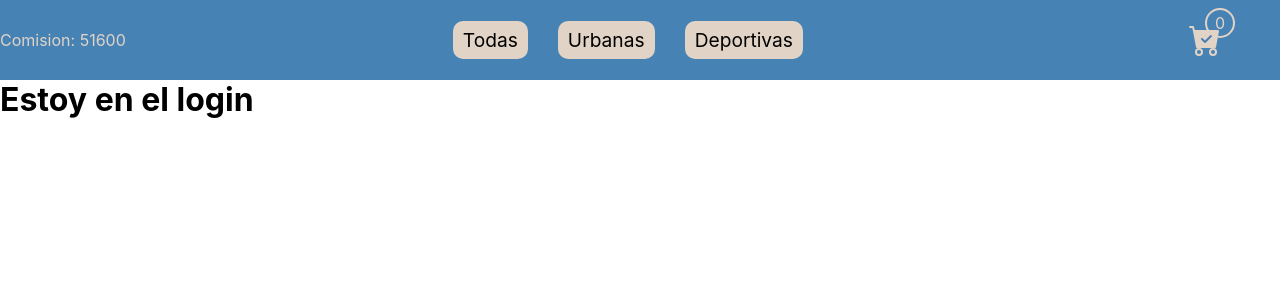
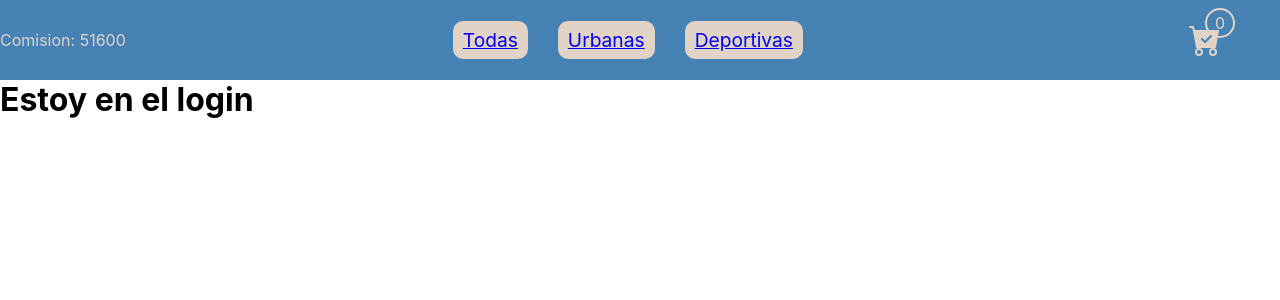
Before and after one commit to jorgeduje/coder-51600, a React (Create React App) app: page /login in a window 1280 px wide. Shown: the top 300 px of the page. Built offline with nearby package versions, Linux system fonts and the light colour scheme.

Commit message:
se finalizola clase 4

```diff
--- a/src/App.js
+++ b/src/App.js
@@ -8,23 +8,21 @@ import Navbar from "./Components/Navbar/Navbar";
 function App() {
   return (
     <BrowserRouter>
-
       <Navbar />
 
       <Routes>
+        <Route path="/" element={<ItemListContainer />} />
 
-        <Route path="/" element={ <ItemListContainer /> } />
+        <Route path="/category/:categoryName" element={<ItemListContainer />} />
 
-        <Route path="/cart" element={ <Cart /> } />
+        <Route path="/cart" element={<Cart />} />
 
-        <Route path="/itemDetail/:id" element={ <ItemDetailContainer /> } />
+        <Route path="/itemDetail/:id" element={<ItemDetailContainer />} />
 
         <Route path="/login" element={<Login />} />
 
-        <Route path="*"  element={<h1> error 404: Not found </h1>} />
-
+        <Route path="*" element={<h1> error 404: Not found </h1>} />
       </Routes>
-
     </BrowserRouter>
   );
 }
--- a/src/Components/ItemListContainer/ItemListContainer.jsx
+++ b/src/Components/ItemListContainer/ItemListContainer.jsx
@@ -1,15 +1,20 @@
 import { useState, useEffect } from "react";
+import { useParams } from "react-router-dom";
 import { products } from "../../productsMock";
 import ItemList from "../ItemList/ItemList";
 
-
 const ItemListContainer = () => {
+  const { categoryName } = useParams();
 
   const [items, setItems] = useState([]);
 
+  const productosFiltrados = products.filter(
+    (elemento) => elemento.category === categoryName
+  );
+
   useEffect(() => {
     const productList = new Promise((resolve, reject) => {
-      resolve(products);
+      resolve(categoryName ? productosFiltrados : products);
     });
 
     productList
@@ -19,13 +24,11 @@ const ItemListContainer = () => {
       .catch((error) => {
         console.log(error);
       });
-  }, []);
+  }, [categoryName]);
 
   return (
     <div>
-
-      <ItemList items={items}  />
-
+      <ItemList items={items} />
     </div>
   );
 };
--- a/src/Components/Navbar/Navbar.jsx
+++ b/src/Components/Navbar/Navbar.jsx
@@ -9,15 +9,20 @@ const Navbar = ({ children }) => {
   return (
     <div>
       <div className={styles.containerNavbar}>
-
         <Link to="/" style={{ color: "#e1d4c7", textDecoration: "none" }}>
           Comision: 51600
         </Link>
 
         <ul className={styles.containerList}>
-          <li className={styles.navbarItem}>Todas</li>
-          <li className={styles.navbarItem}>Urbanas</li>
-          <li className={styles.navbarItem}>Deportivas</li>
+          <Link to="/" className={styles.navbarItem}>
+            Todas
+          </Link>
+          <Link to="/category/urbanas" className={styles.navbarItem}>
+            Urbanas
+          </Link>
+          <Link to="/category/deportivas" className={styles.navbarItem}>
+            Deportivas
+          </Link>
         </ul>
         <CartWidget numero={numero} />
       </div>
```
